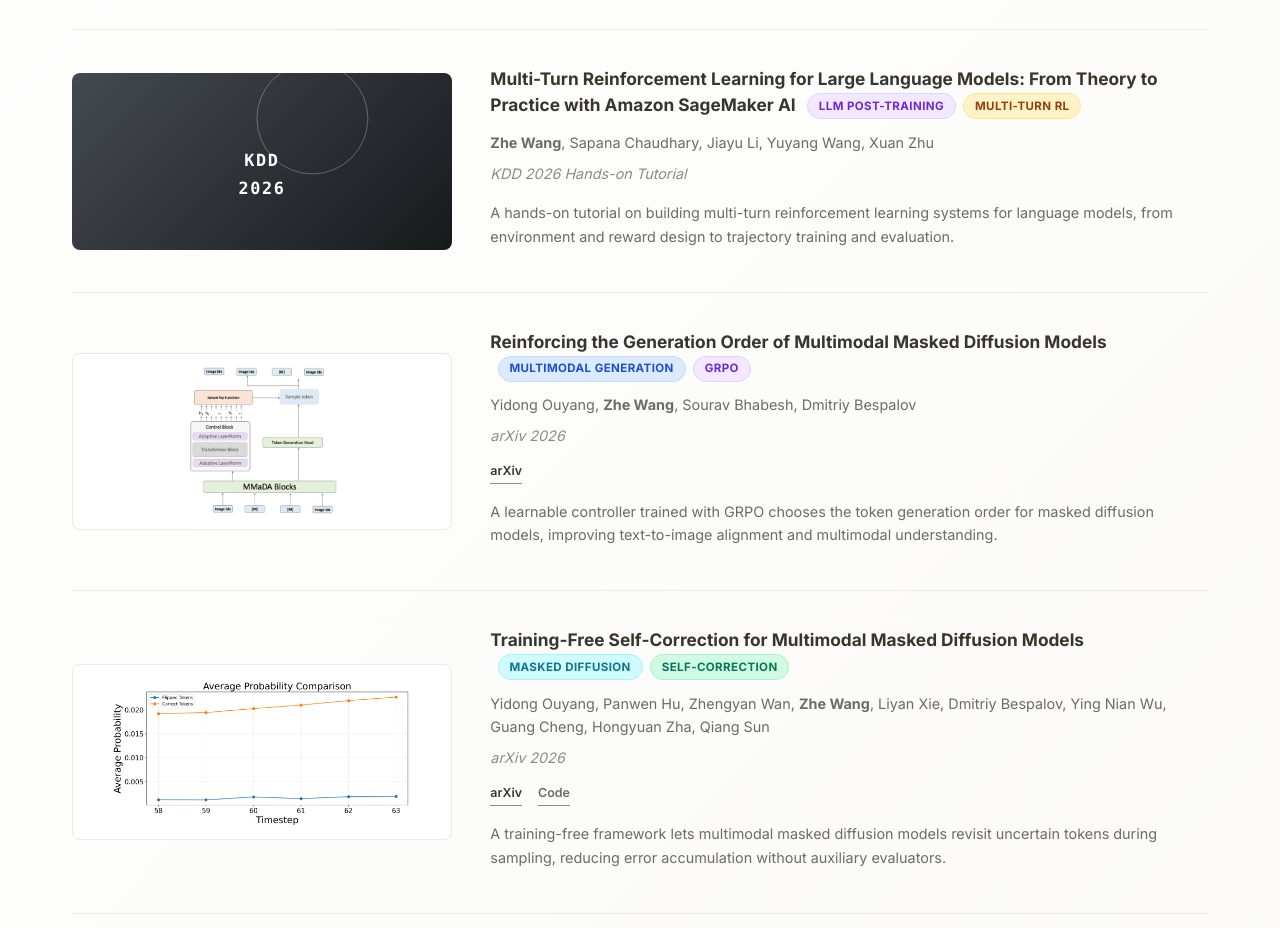
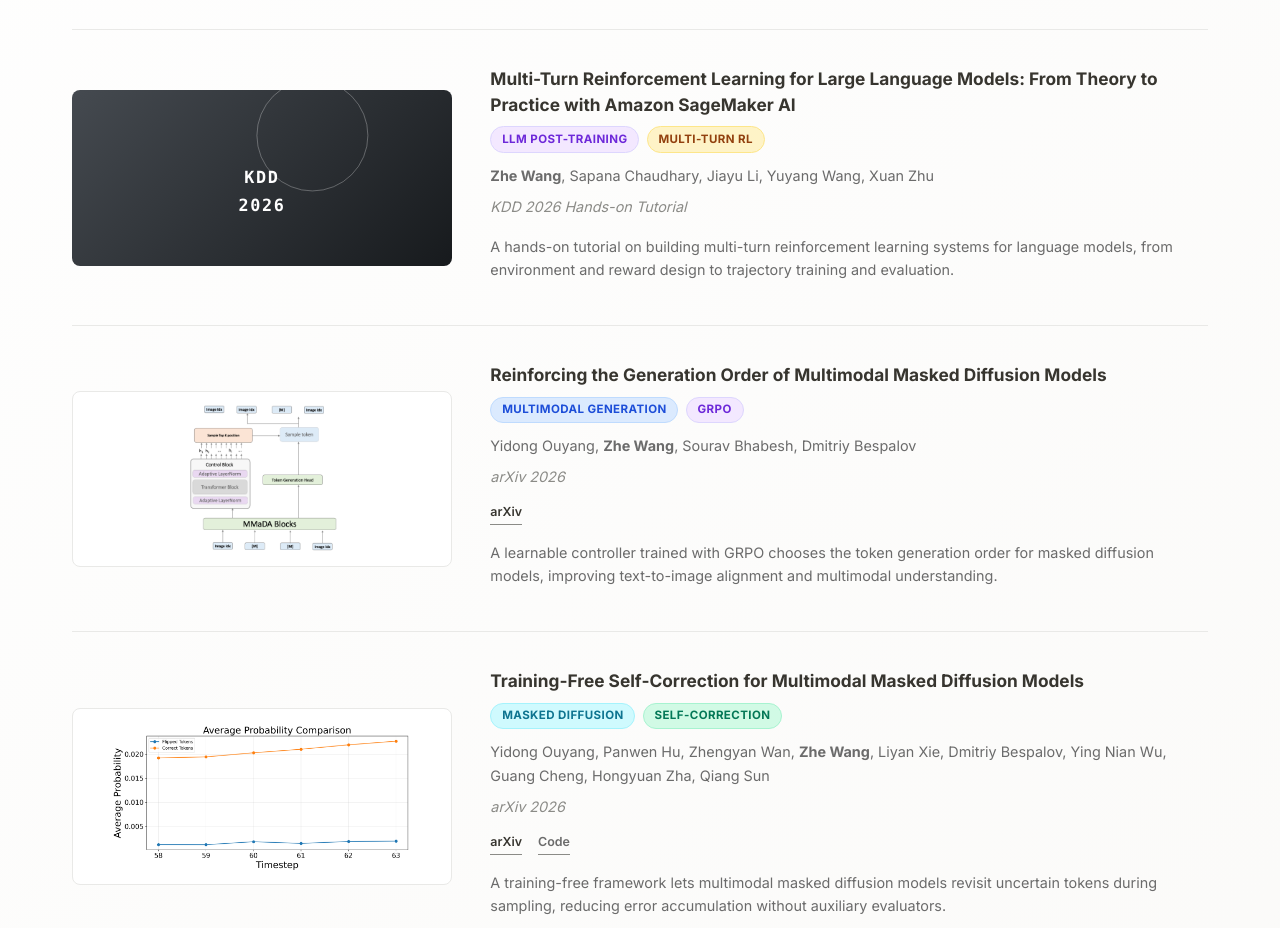
Before and after one commit to zhexjtu/zhexjtu.github.io, an Astro site: page / in a window 1280 px wide. Shown: the part 907-1835 px from the top of the page. Built offline with nearby package versions, Linux system fonts and the light colour scheme; Astro itself is replaced by a stand-in of ours.

Commit message:
Place publication categories below titles

```diff
--- a/src/styles/global.css
+++ b/src/styles/global.css
@@ -474,11 +474,11 @@ a {
 }
 
 .publication-tags {
-  display: inline-flex;
+  display: flex;
   flex-wrap: wrap;
   gap: 0.45rem;
-  margin-left: 0.45rem;
-  vertical-align: middle;
+  width: 100%;
+  margin: 0.55rem 0 0;
 }
 
 .publication-tag {
```
